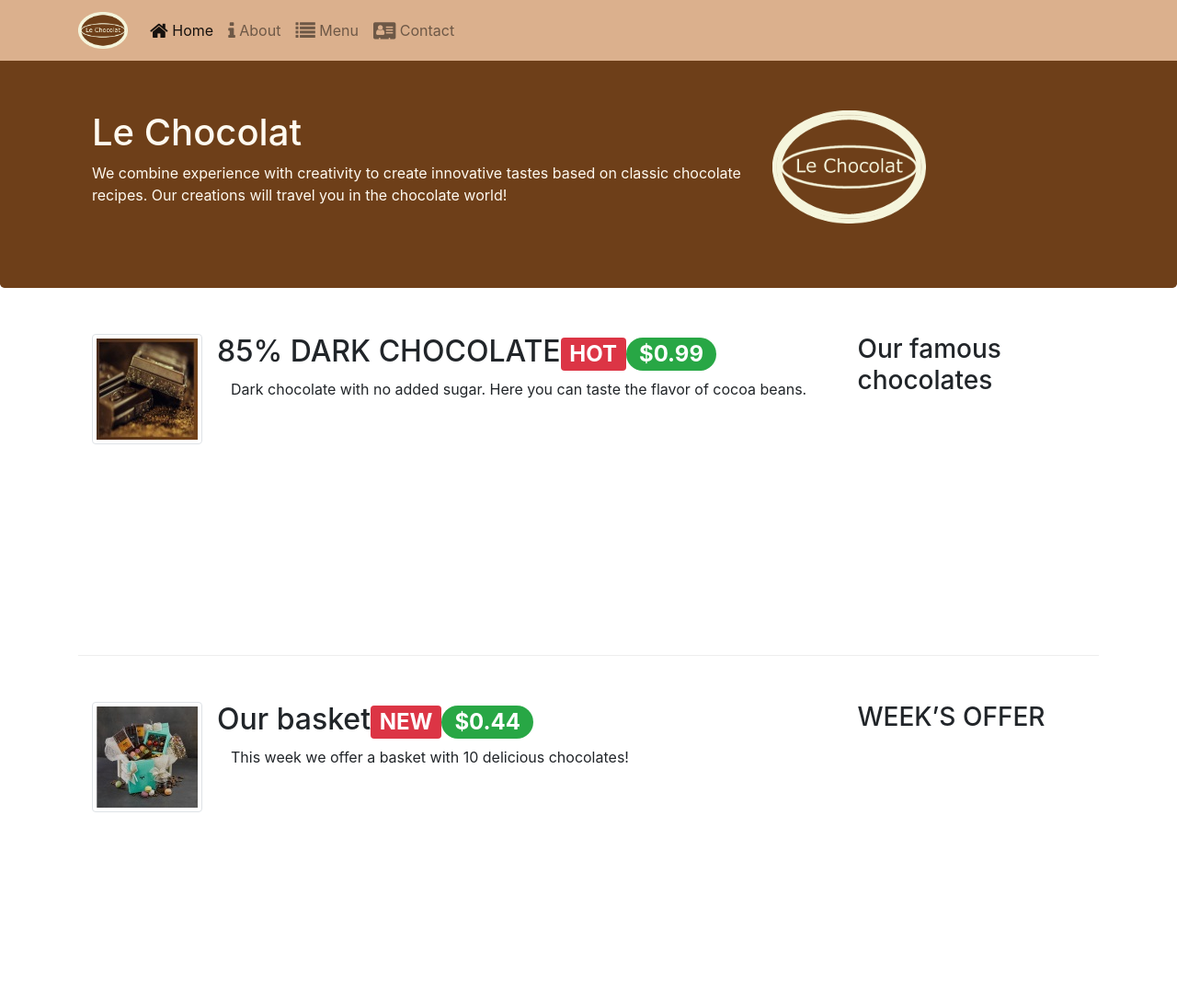
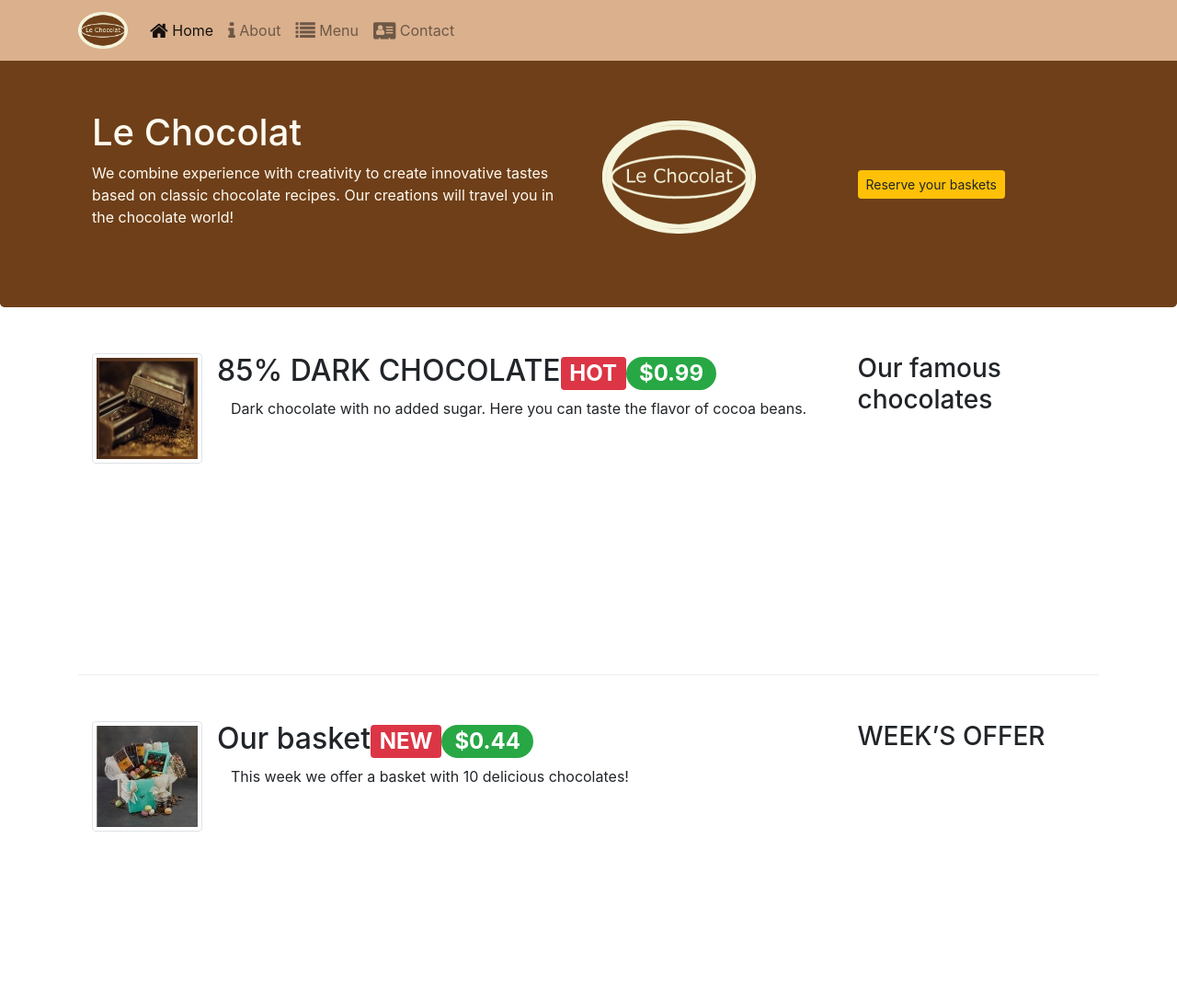
Before and after one commit to hharry678/Harrybootstrap, a website: page index.html in a window 1280 px wide. Shown: the top 1086 px of the page at 92% size. Drawn offline with nearby package versions, Linux system fonts and the light colour scheme.

Commit message:
Bootstrap Assignment 2 Task 3

```diff
--- a/index.html
+++ b/index.html
@@ -38,13 +38,17 @@
 
     <header class="jumbotron">
         <div class="container">
-            <div class="row row-header">
-                <div class="col-12 col-sm-8">
+            <div class="row row-header align-items-center">
+                <div class="col-12 col-sm-6">
                     <h1>Le Chocolat</h1>
                     <p>We combine experience with creativity to create innovative tastes based on classic chocolate recipes. Our creations will travel you in the chocolate world!</p>
                 </div>
-                <div class="col col-sm">
+                <div class="col col-sm3">
                     <img src="images/logo.png" class="img-fluid">
+                </div>
+                <div class="col-12 col-sm-3">
+                <p style="padding-left:5px;"></p>
+                <a class="btn btn-warning btn-sm" href="#reserve-form" role="button">Reserve your baskets</a>
                 </div>
             </div>
         </div>
```
